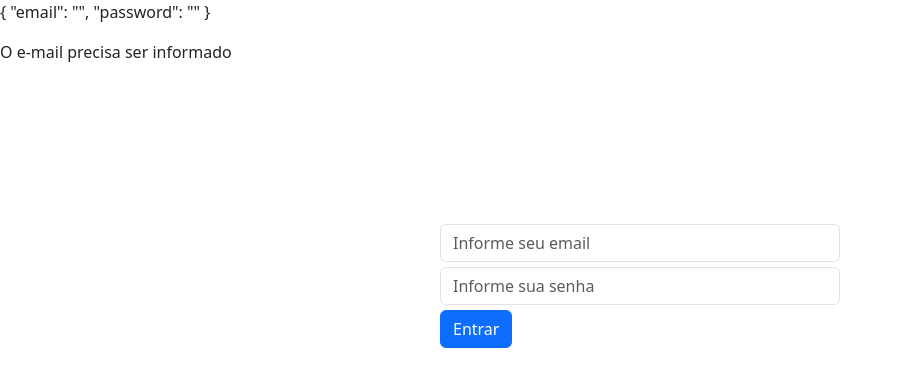
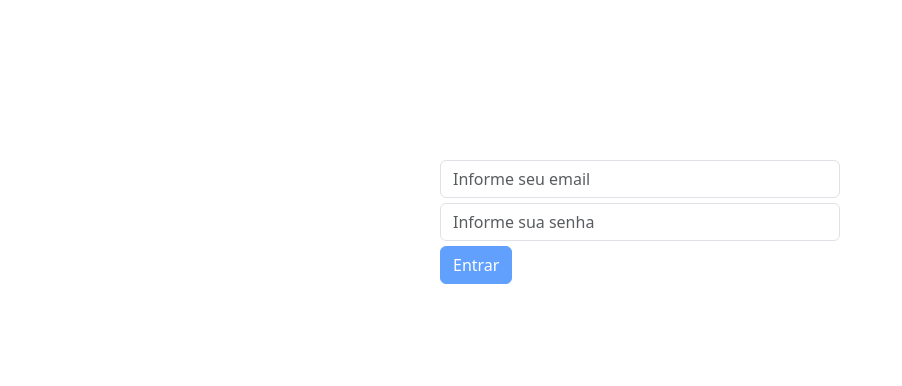
Before and after one commit to arthurhenrique02/sharpCoders, an Angular app in the folder angular/projetoAula03/: page /login in a window 1280 px wide. Shown: the top 386 px of the page, without its empty margins (0-902 px from the left). Built offline with nearby package versions, Linux system fonts and the light colour scheme.

Commit message:
added auth to login

```diff
--- a/angular/projetoAula03/src/app/pages/login/login.component.html
+++ b/angular/projetoAula03/src/app/pages/login/login.component.html
@@ -1,14 +1,13 @@
-<p>{{ form.value | json }}</p>
-
 <!-- check inputs -->
 <!-- The "?" is to not accept null values -->
 <!-- by default, the 'get' method accepts null values -->
-<p *ngIf="form.get('email')?.hasError('required')">O e-mail precisa ser informado</p>
-<p *ngIf="form.get('email')?.hasError('email')">Informe um email válido</p>
+<!-- <p *ngIf="form.get('email')?.hasError('required')">O e-mail precisa ser informado</p>
+<p *ngIf="form.get('email')?.hasError('email')">Informe um email válido</p> -->
 
 <!-- FORM -->
-<form [formGroup]="form">
+<form [formGroup]="form" (submit)="authenticate()">
     <input type="email" name="" id="" class="form-control" placeholder="Informe seu email" formControlName="email">
     <input type="password" name="" id="" class="form-control" placeholder="Informe sua senha" formControlName="password">
-    <button class="btn btn-primary">Entrar</button>
+
+    <button class="btn btn-primary" [disabled]="form.invalid">Entrar</button>
 </form>
--- a/angular/projetoAula03/src/app/pages/login/login.component.ts
+++ b/angular/projetoAula03/src/app/pages/login/login.component.ts
@@ -1,6 +1,7 @@
 import { CommonModule } from '@angular/common';
 import { Component } from '@angular/core';
 import { FormGroup, ReactiveFormsModule, FormControl, Validators } from '@angular/forms';
+import { Router } from '@angular/router';
 
 @Component({
   selector: 'app-login',
@@ -10,6 +11,8 @@ import { FormGroup, ReactiveFormsModule, FormControl, Validators } from '@angula
   styleUrl: './login.component.css'
 })
 export class LoginComponent {
+    // override constructor
+    constructor(private router: Router) {}
 
     // create form instance form
     form = new FormGroup({
@@ -18,4 +21,19 @@ export class LoginComponent {
       email: new FormControl('', [Validators.required, Validators.email]),
       password: new FormControl('', Validators.required)
     });
+
+    authenticate():void {
+      // get email and password from form
+      const { email, password } = this.form.value;
+      // check if email and password are correct
+      if (email === 'arthur@email.com' && password === '123'){
+        // add email to local storage
+        localStorage.setItem("email", email)
+        // redirect to admin
+        this.router.navigateByUrl('/admin');
+      }else {
+        alert('Email ou senha incorretos')
+      }
+
+    }
 }
```
